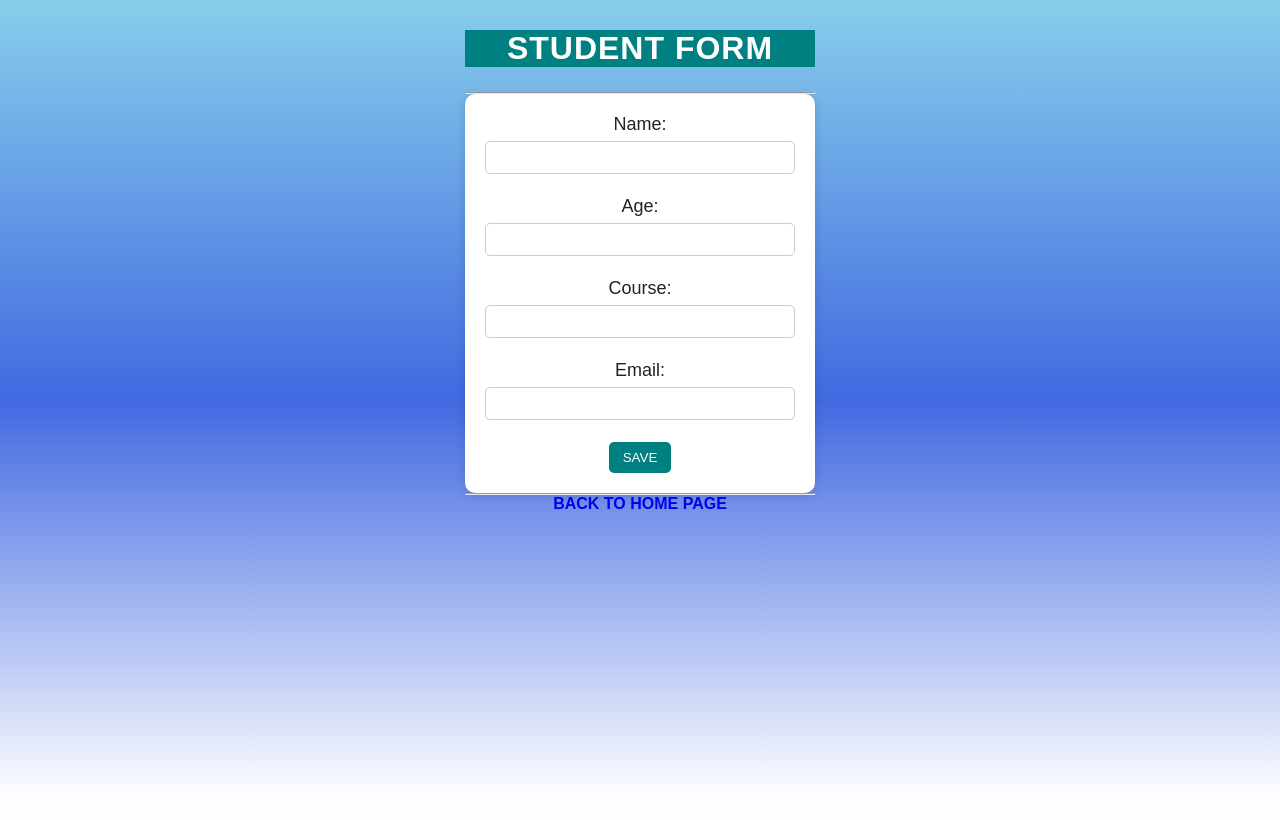
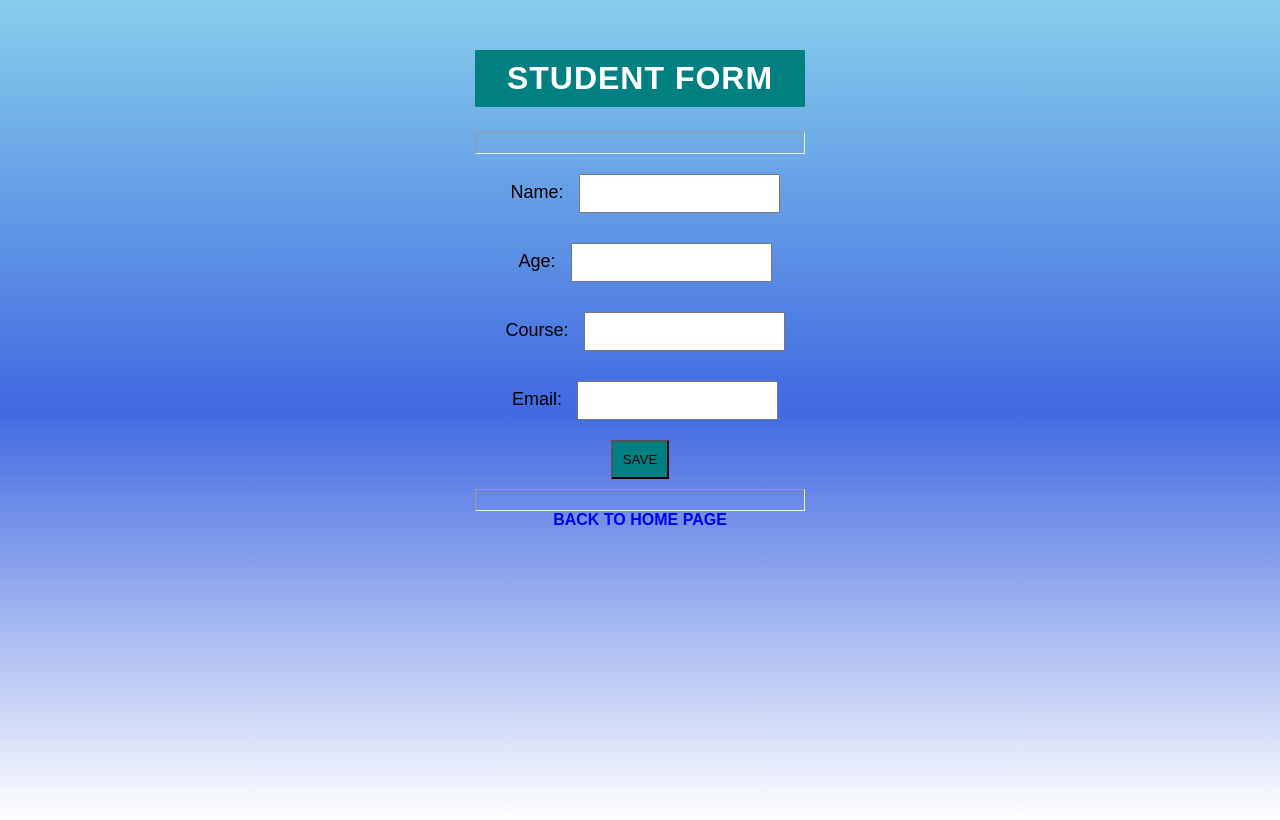
Before and after one commit to jmanasareddy12/Student-Management-System, a Django app: page //add in a window 1280 px wide. Before the commit the page ends 771 px from the top, so only its background shows below. Run offline with Django 5.2, Linux system fonts and the light colour scheme.

Commit message:
Modified  CSS

```diff
--- a/students/static/student/style.css
+++ b/students/static/student/style.css
@@ -1,11 +1,9 @@
-/* Reset */
 *{
     margin:0;
-    padding:0;
+    padding:10;
     box-sizing:border-box;
 }
 
-/* Body */
 body{
     font-family: Arial, sans-serif;
     background: linear-gradient(skyblue, royalblue, white);
@@ -16,102 +14,19 @@ body{
     padding:30px;
 }
 
-/* Heading */
 h1{
     color:white;
     margin-bottom:25px;
     letter-spacing:1px;
 }
 
-/* Links */
 a{
     text-decoration:none;
     font-weight:bold;
 }
 
-/* ADD STUDENT button */
-a[href*="add"]{
-    background:#007bff;
-    color:white;
-    padding:8px 14px;
-    border-radius:6px;
-    margin-bottom:20px;
-    display:inline-block;
-}
-
-a[href*="add"]:hover{
-    background:#0056b3;
-}
-
-/* Student cards */
-div{
-    background:white;
-    width:80%;
-    max-width:700px;
-    padding:15px;
-    margin:12px 0;
-    border-radius:8px;
-    box-shadow:0 2px 8px rgba(0,0,0,0.15);
-}
-
-/* Student text */
 p{
     font-size:18px;
-    color:#222;
+    color:black;
     margin-bottom:10px;
 }
-
-/* Edit button */
-a[href*="update"]{
-    color:#007bff;
-    margin-right:15px;
-}
-
-/* Delete button */
-a[href*="delete"]{
-    color:#dc3545;
-}
-
-a[href*="update"]:hover,
-a[href*="delete"]:hover{
-    text-decoration:underline;
-}
-
-/* Form styling */
-form{
-    background:white;
-    padding:20px;
-    border-radius:10px;
-    box-shadow:0 2px 10px rgba(0,0,0,0.15);
-    width:350px;
-}
-
-/* Form inputs */
-input, select, textarea{
-    width:100%;
-    padding:8px;
-    margin:6px 0 12px;
-    border:1px solid #ccc;
-    border-radius:5px;
-}
-
-/* Save button */
-button{
-    background:teal;
-    color:white;
-    border:none;
-    padding:8px 14px;
-    border-radius:5px;
-    cursor:pointer;
-}
-
-button:hover{
-    background:#006666;
-}
-
-/* Back link */
-a[href*="student_list"]{
-    margin-top:20px;
-    display:inline-block;
-    color:white;
-}
```
